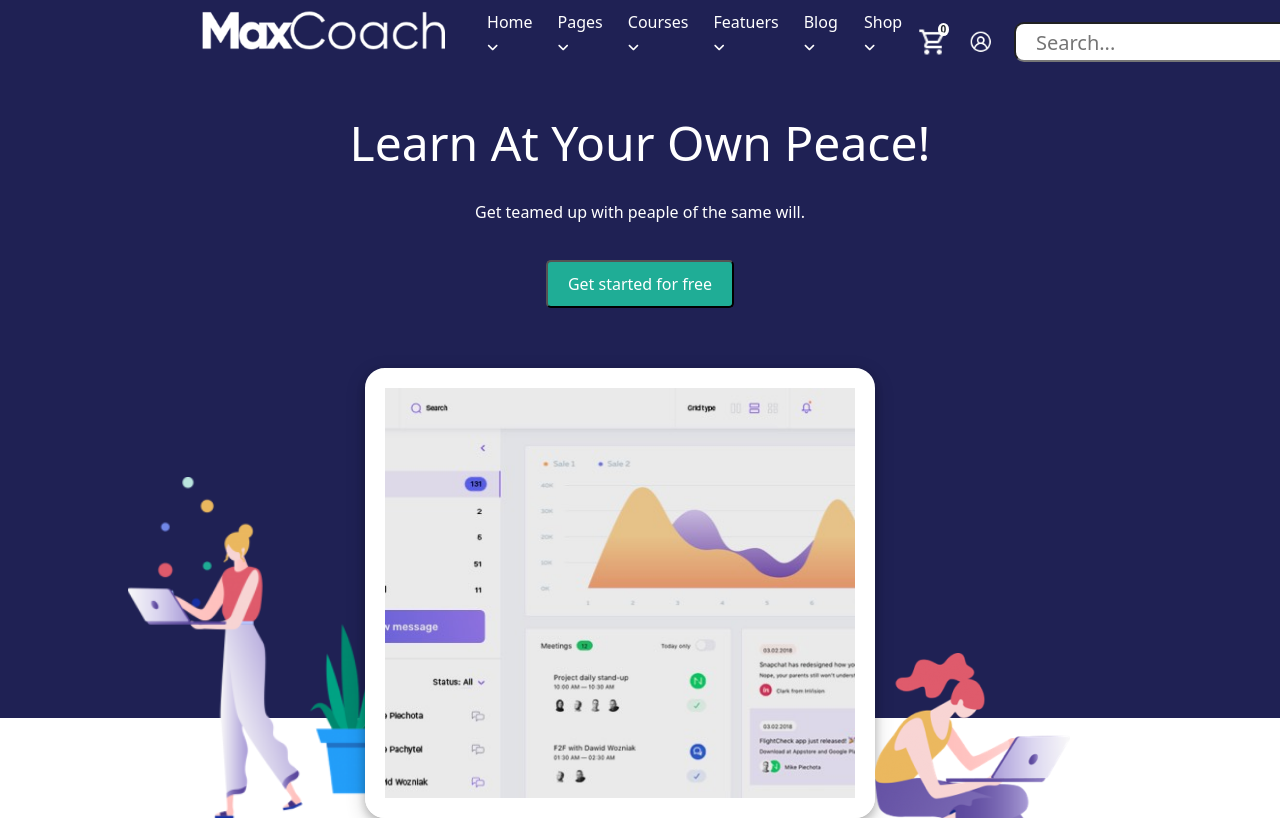
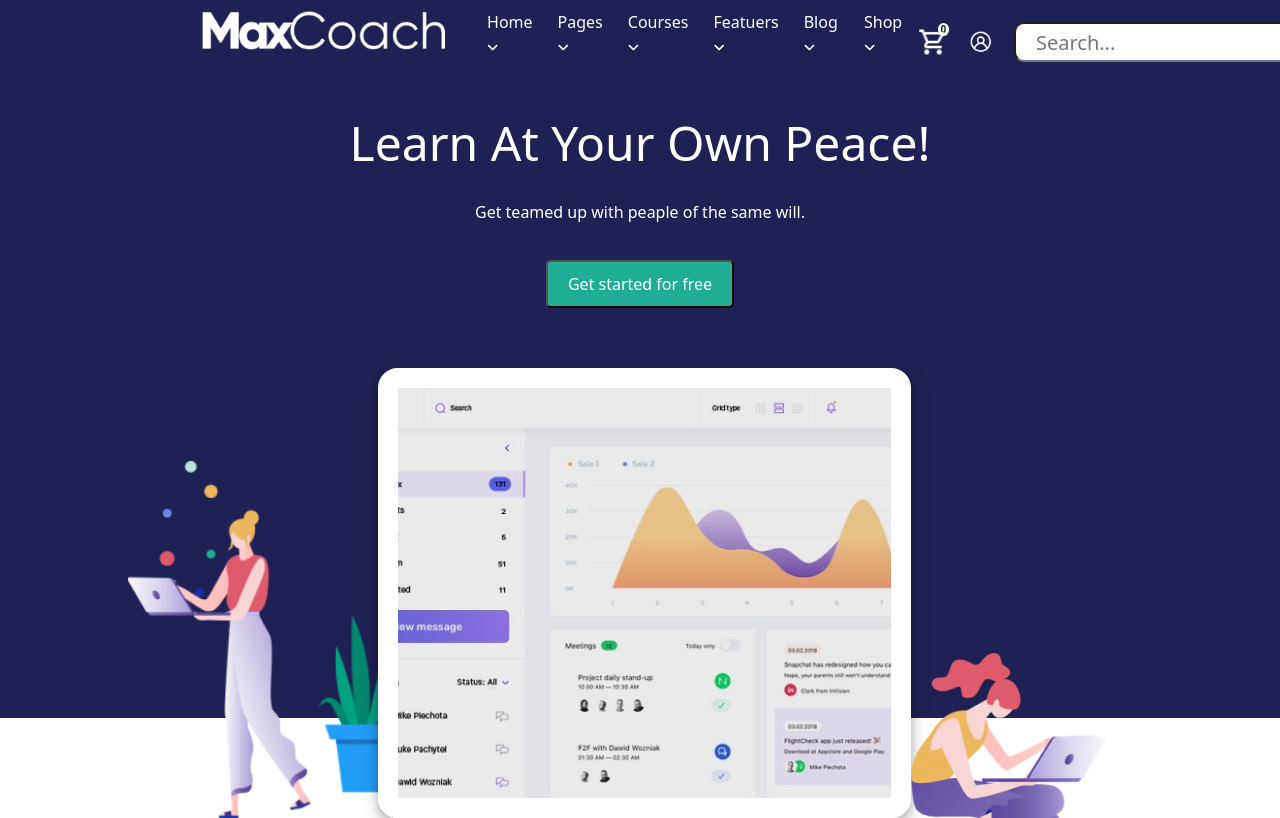
Before and after one commit to StefanoMRC/proj-html-vuejs, a Vue app: page / in a window 1280 px wide. Shown: the top 818 px of the page. Built offline with nearby package versions, Linux system fonts and the light colour scheme.

Commit message:
modifiche hero

```diff
--- a/src/components/hero/HeroComp.vue
+++ b/src/components/hero/HeroComp.vue
@@ -83,7 +83,7 @@ export default {
             box-shadow: 0 4px 8px 0 rgba(0, 0, 0, 0.2), 0 6px 20px 0 rgba(0, 0, 0, 0.19);
           }
           .hero3{
-            flex-basis: 30%;
+            flex-basis: 25%;
             height: 165px;
             background-image: url('../../assets/img/home-6-hero-right-person-195x300.png');
             background-repeat: no-repeat;
```
